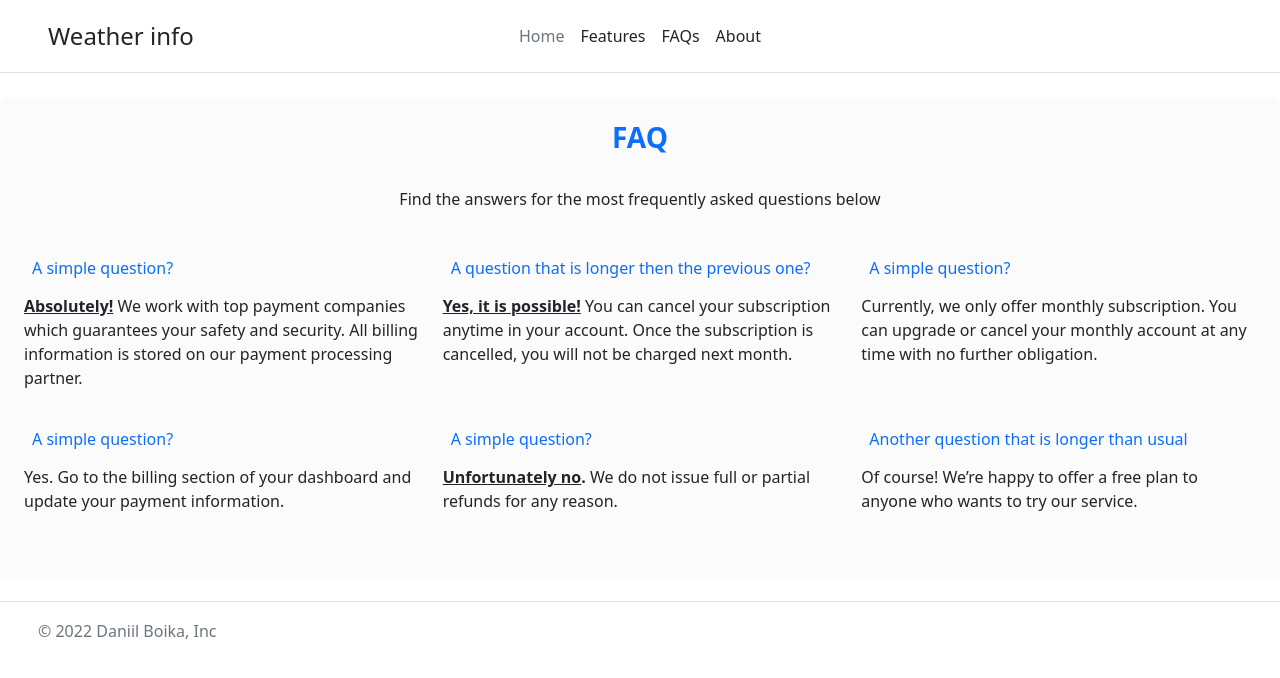
After one commit to pinballtec/Weather-App, a Django app: page /faq/ in a window 1280 px wide. The commit adds this page. Shown: the top 678 px of the page. Run offline with Django 4.2, Linux system fonts and the light colour scheme.

Commit message:
FAQ page is added(need to finished)

```diff
--- /dev/null
+++ b/project/weather_app/templates/weather_app/faq.html
@@ -0,0 +1,76 @@
+<!DOCTYPE html>
+<html lang="en">
+<head>
+    <meta charset="UTF-8">
+    <title>FAQ</title>
+</head>
+<body>
+{% extends 'weather_app/header.html' %}
+{% block content %}
+<section class="p-4 d-flex justify-content-center w-100" style="border-radius: .5rem .5rem 0 0; background-color:#fbfbfb;">
+        <!--Section: FAQ-->
+        <section>
+          <h3 class="text-center mb-4 pb-2 text-primary fw-bold">FAQ</h3>
+          <p class="text-center mb-5">
+            Find the answers for the most frequently asked questions below
+          </p>
+
+          <div class="row">
+            <div class="col-md-6 col-lg-4 mb-4">
+              <h6 class="mb-3 text-primary"><i class="far fa-paper-plane text-primary pe-2"></i> A simple
+                question?</h6>
+              <p>
+                <strong><u>Absolutely!</u></strong> We work with top payment companies which guarantees your
+                safety and
+                security. All billing information is stored on our payment processing partner.
+              </p>
+            </div>
+
+            <div class="col-md-6 col-lg-4 mb-4">
+              <h6 class="mb-3 text-primary"><i class="fas fa-pen-alt text-primary pe-2"></i> A question that
+                is longer then the previous one?</h6>
+              <p>
+                <strong><u>Yes, it is possible!</u></strong> You can cancel your subscription anytime in your
+                account. Once the subscription is
+                cancelled, you will not be charged next month.
+              </p>
+            </div>
+
+            <div class="col-md-6 col-lg-4 mb-4">
+              <h6 class="mb-3 text-primary"><i class="fas fa-user text-primary pe-2"></i> A simple question?
+              </h6>
+              <p>
+                Currently, we only offer monthly subscription. You can upgrade or cancel your monthly
+                account at any time with no further obligation.
+              </p>
+            </div>
+
+            <div class="col-md-6 col-lg-4 mb-4">
+              <h6 class="mb-3 text-primary"><i class="fas fa-rocket text-primary pe-2"></i> A simple question?
+              </h6>
+              <p>
+                Yes. Go to the billing section of your dashboard and update your payment information.
+              </p>
+            </div>
+
+            <div class="col-md-6 col-lg-4 mb-4">
+              <h6 class="mb-3 text-primary"><i class="fas fa-home text-primary pe-2"></i> A simple question?
+              </h6>
+              <p><strong><u>Unfortunately no</u>.</strong> We do not issue full or partial refunds for any
+                reason.</p>
+            </div>
+
+            <div class="col-md-6 col-lg-4 mb-4">
+              <h6 class="mb-3 text-primary"><i class="fas fa-book-open text-primary pe-2"></i> Another
+                question that is longer than usual</h6>
+              <p>
+                Of course! We’re happy to offer a free plan to anyone who wants to try our service.
+              </p>
+            </div>
+          </div>
+        </section>
+        <!--Section: FAQ-->
+      </section>
+{% endblock content %}
+</body>
+</html>
--- a/project/weather_app/templates/weather_app/header.html
+++ b/project/weather_app/templates/weather_app/header.html
@@ -15,7 +15,7 @@
       <ul class="nav col-12 col-md-auto mb-2 justify-content-center mb-md-0">
         <li><a href="{% url 'index' %}" class="nav-link px-2 link-secondary">Home</a></li>
         <li><a href="#" class="nav-link px-2 link-dark">Features</a></li>
-        <li><a href="#" class="nav-link px-2 link-dark">FAQs</a></li>
+        <li><a href="{% url 'faq' %}" class="nav-link px-2 link-dark">FAQs</a></li>
         <li><a href="{% url 'about' %}" class="nav-link px-2 link-dark">About</a></li>
       </ul>
 
--- a/project/weather_app/templates/weather_app/index.html
+++ b/project/weather_app/templates/weather_app/index.html
@@ -29,6 +29,7 @@
                     <b>City: </b>{{info.city}}<br>
                     <b>Temperature: </b>{{info.temp}}
                     <img src="https://openweathermap.org/img/w/{{info.icon}}.png" alt="Weather Photo" class="img-thumbnail">
+                    <button type="button" class="btn btn-danger">Delete</button>
                 </div>
                 {% endfor %}
             </div>
--- a/project/weather_app/urls.py
+++ b/project/weather_app/urls.py
@@ -4,4 +4,5 @@ from . import views
 urlpatterns = [
     path('', views.main, name='index'),
     path('about/', views.info, name='about'),
+    path('faq/', views.faq, name='faq')
 ]
--- a/project/weather_app/views.py
+++ b/project/weather_app/views.py
@@ -39,3 +39,13 @@ def main(request):
 
 def info(request):
     return render(request, 'weather_app/info.html')
+
+
+def faq(request):
+    return render(request, 'weather_app/faq.html')
+
+
+# def delete_item(request):
+#     record = City.objects.get(id=City.name)
+#     record.delete()
+#     print("Record doesn't exists")
```
Also changed, not shown: project/db.sqlite3.
